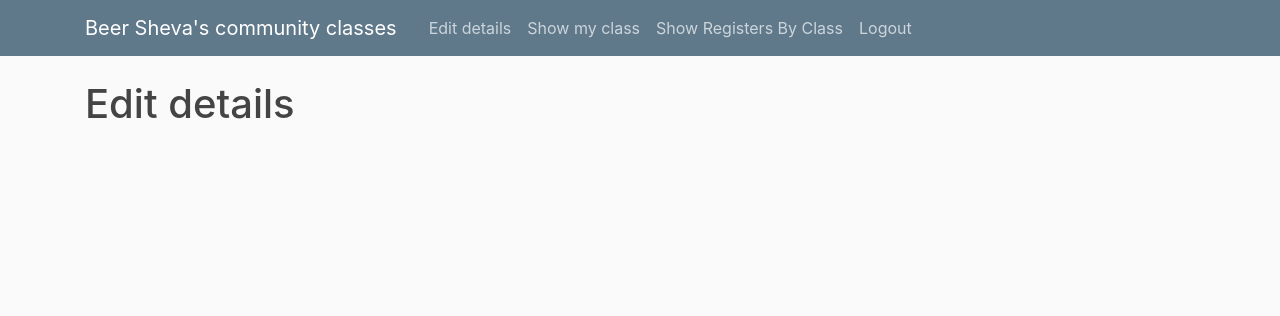
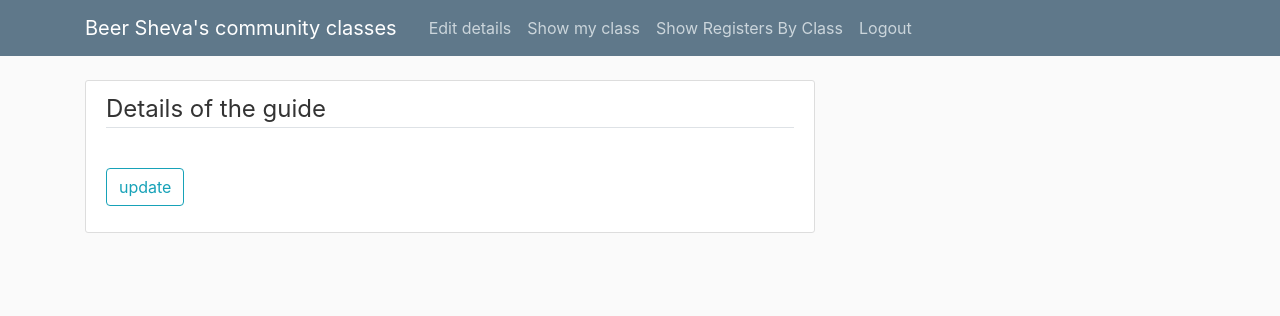
Before and after one commit to noynegines/django_project, a Django app: page /editDetails/ in a window 1280 px wide. Shown: the top 316 px of the page. Run offline with Django 3.2, Linux system fonts and the light colour scheme; some libraries are stand-ins or nearby versions.

Commit message:
PM2020T11-25

```diff
--- a/django_project/urls.py
+++ b/django_project/urls.py
@@ -17,6 +17,8 @@
 from django.contrib.auth import views as auth_views
 from django.urls import path, include
 from users import views as user_views
+
+
 
 urlpatterns = [
     path('admin/', admin.site.urls),
@@ -39,6 +41,7 @@
     path('AdminShowRegisters/',user_views.adminShowRegisters,name ='AdminShowRegisters'),
     path('showRegistersByMatnas/',user_views.adminShowRegistersByMatnas,name ='showRegistersByMatnas'),
     path('', include('homepage.urls')),
+    path('<int:pk>/guidUpdateView',user_views.guidUpdateView.as_view(),name='GuidUpdateView'),
 
 
 ]
--- a/users/models.py
+++ b/users/models.py
@@ -1,13 +1,18 @@
 from django.db import models
 from django.contrib.auth.models import User
+from django.urls import reverse
 
 class UserProfile(models.Model):
 	user = models.OneToOneField(User , on_delete = models.CASCADE)
 	phone = models.CharField(max_length=10)
 	t_id = models.CharField(max_length=9, unique = True)
+	aboutMe=models.TextField(default='')
 
 	def __str__(self):
 		return self.user.username
+
+	def get_absolute_url(self):
+		return reverse('login1')
 
 class RegisterChild(models.Model):
 	ID_P = models.CharField(max_length=200)
--- a/users/templates/guide/baseGuide.html
+++ b/users/templates/guide/baseGuide.html
@@ -22,13 +22,13 @@
     <header class="site-header">
       <nav class="navbar navbar-expand-md navbar-dark bg-steel fixed-top">
         <div class="container">
-          <a class="navbar-brand mr-4" href="{% url 'homepage-home' %}">Beer Sheva's community classes</a>
+          <a class="navbar-brand mr-4" href="#">Beer Sheva's community classes</a>
           <button class="navbar-toggler" type="button" data-toggle="collapse" data-target="#navbarToggle" aria-controls="navbarToggle" aria-expanded="false" aria-label="Toggle navigation">
           <span class="navbar-toggler-icon"></span>
           </button>
           <div class="collapse navbar-collapse" id="navbarToggle">
             <div class="navbar-nav mr-auto">
-                <a class="nav-item nav-link" href="{% url 'editDetails' %}">Edit details </a>
+                <a class="nav-item nav-link" href="{% url 'GuidUpdateView' request.user.userprofile.id%}">Edit details </a>
                 <a class="nav-item nav-link" href="{% url 'ShowMyClass' %}">Show my class </a>
                 <a class="nav-item nav-link" href="{% url 'GuideShowRegistersByClass' %}">Show Registers By Class </a>
                 <a class="nav-item nav-link" href="{% url 'homepage-home' %}">Logout</a>
--- a/users/templates/guide/editDetails.html
+++ b/users/templates/guide/editDetails.html
@@ -1,4 +1,17 @@
 {% extends "guide/baseGuide.html" %}
+{% load crispy_forms_tags %}
 {% block content %}
-    <h1>Edit details</h1>
+    <div class="content-section">
+        <form method="POST">
+            {% csrf_token %}
+            <fieldset class="form-group">
+                <legend class="border-bottom mb-4">Details of the guide</legend>
+                {{ form|crispy }}
+            </fieldset>
+            <div class="form-group">
+                <button class="btn btn-outline-info" type="submit">update</button>
+            </div>
+        </form>
+    </div>
+
 {% endblock content %}
--- a/users/views.py
+++ b/users/views.py
@@ -3,6 +3,10 @@
 from .forms import UserRegisterForm , UserProfileForm , DeleteProfileForm , showGroupActiviesForm, addGroupActiviesForm,registerToClassForm , adminMatnasForm  , adminDeleteClassForm , adminEditClassForm , guideClassRegistersForm
 from users.models import UserProfile , RegisterChild
 import json
+from django.views.generic import (
+    UpdateView
+
+)
 from django import forms
 #import requests
 
@@ -466,3 +470,12 @@
         context = {'x':x,'GuideClassRegistersForm': GuideClassRegistersForm}
 
     return render(request, 'guide/guideClassRegisters.html', context)
+
+class guidUpdateView(UpdateView):
+    model = UserProfile
+    template_name = 'guide/editDetails.html'
+    fields = ['aboutMe']
+
+    def form_valid(self, form):
+        form.instance.author = self.request.user
+        return super().form_valid(form)
```
Also changed, not shown: db.sqlite3, users/migrations/0013_userprofile_aboutme.py (added).
